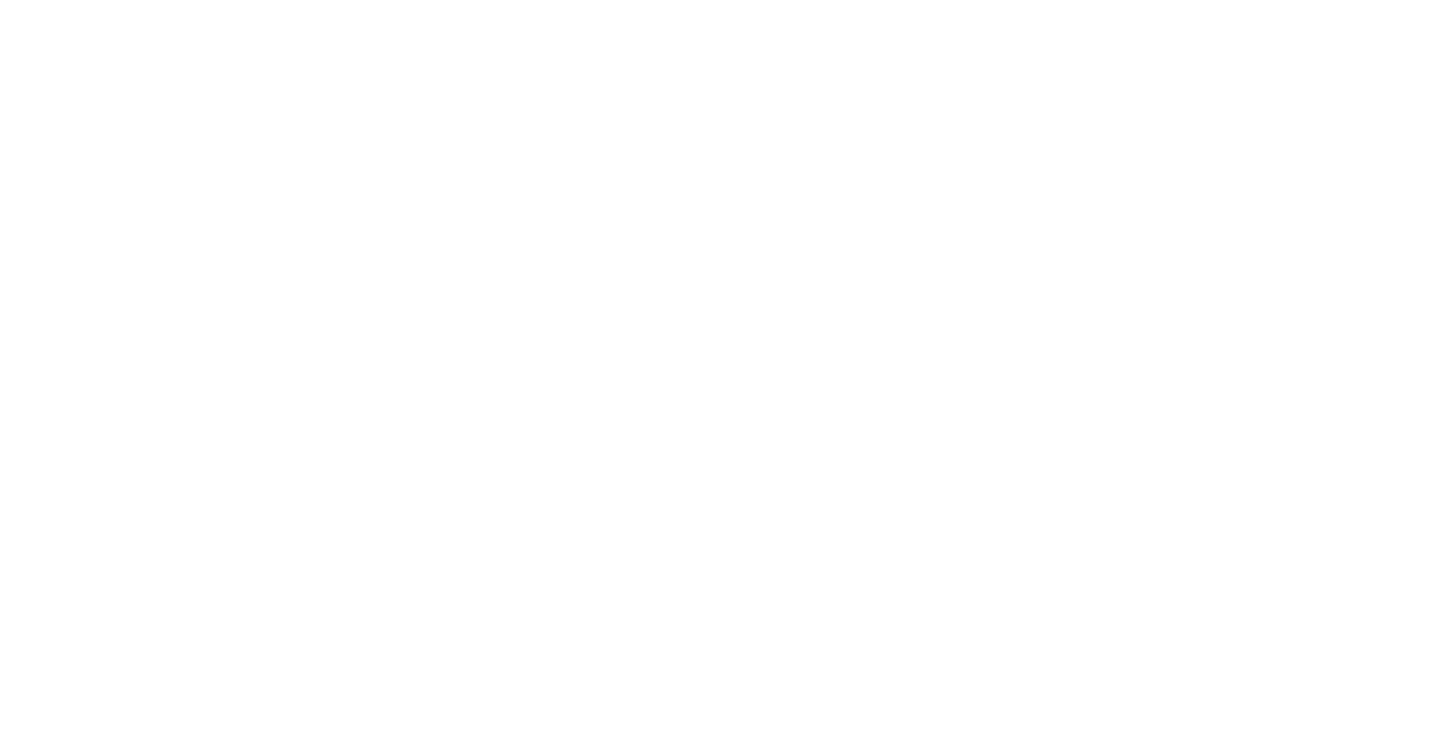
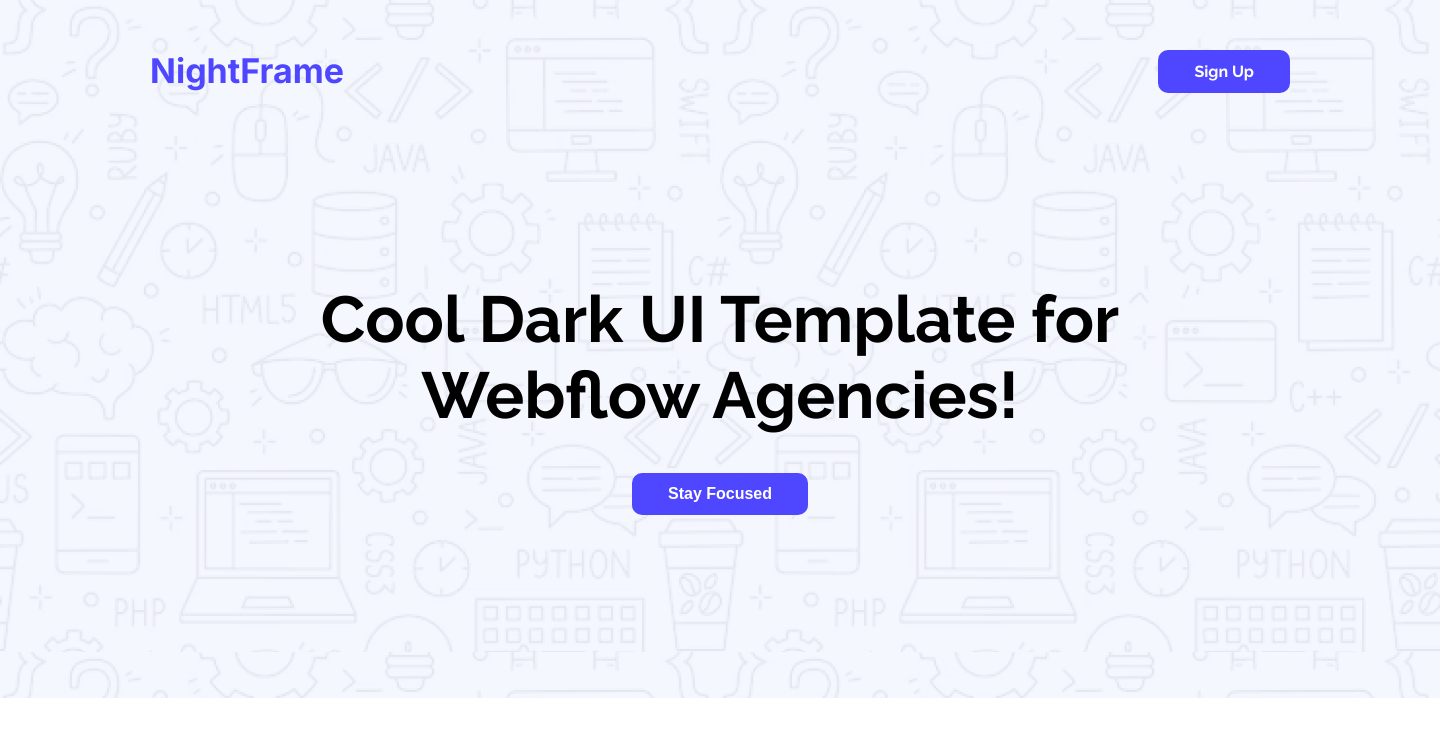
Before and after one commit to grontho69/first-assignment, a plain HTML site: page index.html in a window 1280 px wide. Shown: the whole page, 1440 px wide, since content can reach past the window. Drawn offline with Linux system fonts and the light colour scheme.

Commit message:
banner section

```diff
--- a/index.html
+++ b/index.html
@@ -4,11 +4,32 @@
 <head>
   <meta charset="UTF-8">
   <meta name="viewport" content="width=device-width, initial-scale=1.0">
-  <title>Document</title>
+  <title>Assignment-1</title>
+  <link rel="preconnect" href="https://fonts.googleapis.com">
+  <link rel="preconnect" href="https://fonts.gstatic.com" crossorigin>
+  <link
+    href="https://fonts.googleapis.com/css2?family=Inter:ital,opsz,wght@0,14..32,100..900;1,14..32,100..900&family=Merriweather:ital,opsz,wght@0,18..144,300..900;1,18..144,300..900&family=Open+Sans:ital,wght@0,300..800;1,300..800&family=Raleway:ital,wght@0,100..900;1,100..900&display=swap"
+    rel="stylesheet">
+  <link rel="stylesheet" href="styles/style.css">
 </head>
 
 <body>
+  <header class="header">
 
+    <nav class="navbar">
+      <h2 class="inter logo">NightFrame</h2>
+      <button class="raleway  button">Sign Up</button>
+    </nav>
+    <div>
+      <div class=" banner-content raleway">
+        <h1 class="banner-titel">Cool Dark UI Template for<br> Webflow Agencies!</h1>
+      </div>
+
+      <div class="stay "><button class="button">Stay Focused</button>
+      </div>
+    </div>
+
+  </header>
 </body>
 
 </html>
--- /dev/null
+++ b/styles/style.css
@@ -0,0 +1,59 @@
+ *{
+  margin: 0;
+  padding: 0;
+ }
+.raleway {
+  font-family: "Raleway", sans-serif;
+  font-optical-sizing: auto;
+  font-weight:auto;
+  font-style: normal;
+}
+
+.inter {
+  font-family: "Inter", sans-serif;
+  font-optical-sizing: auto;
+  font-weight: auto;
+  font-style: normal;
+}
+
+.header{
+  background-image: url(../Assets/Hero-bg.png);
+  height: 698px;
+  width: 1440px;
+  margin: 0 auto;
+  border: solid none;
+}
+.navbar{
+  display: flex;
+  justify-content: space-between;
+  padding: 50px 150px 0px 150px;
+}
+.banner-content{
+  padding: 188px 267.5px 3px 267.5px ;
+justify-self: center;
+}
+.logo{
+  font-size: 34px;
+  color:#4E47FF;
+}
+.banner-titel{
+  font-size :65px;
+  font-weight: bold;
+  text-align: center;
+}
+
+.button{
+  font-size: 16px;
+  font-weight: bold;
+  border-radius: 10px;
+  border: none;
+  background-color: #4E47FF;
+  color: #ffff;
+  padding: 12px 36px;
+}
+.stay{
+  display: flex;
+  justify-content: center;
+  align-items: center;
+  padding-top: 37px;
+}
```
